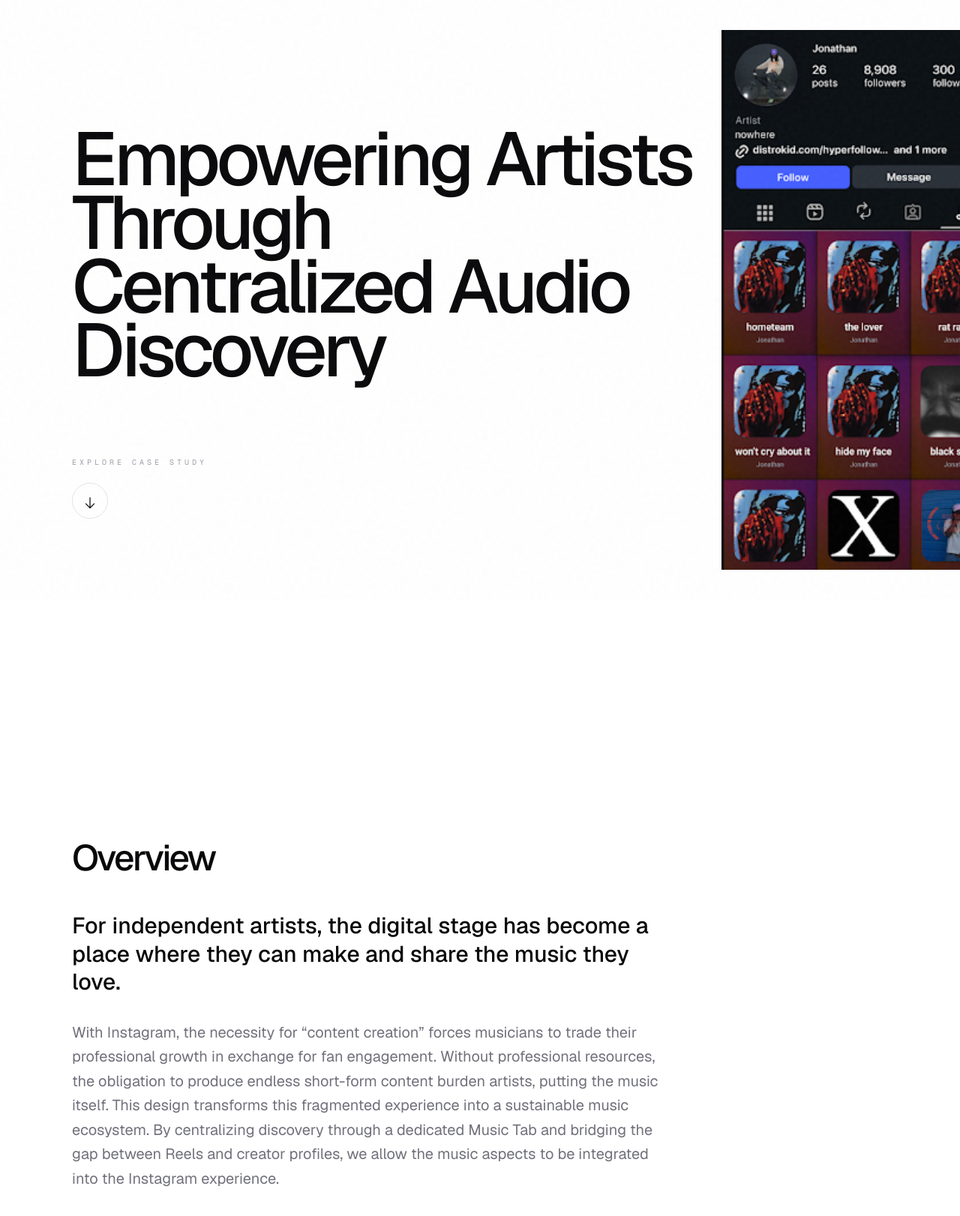
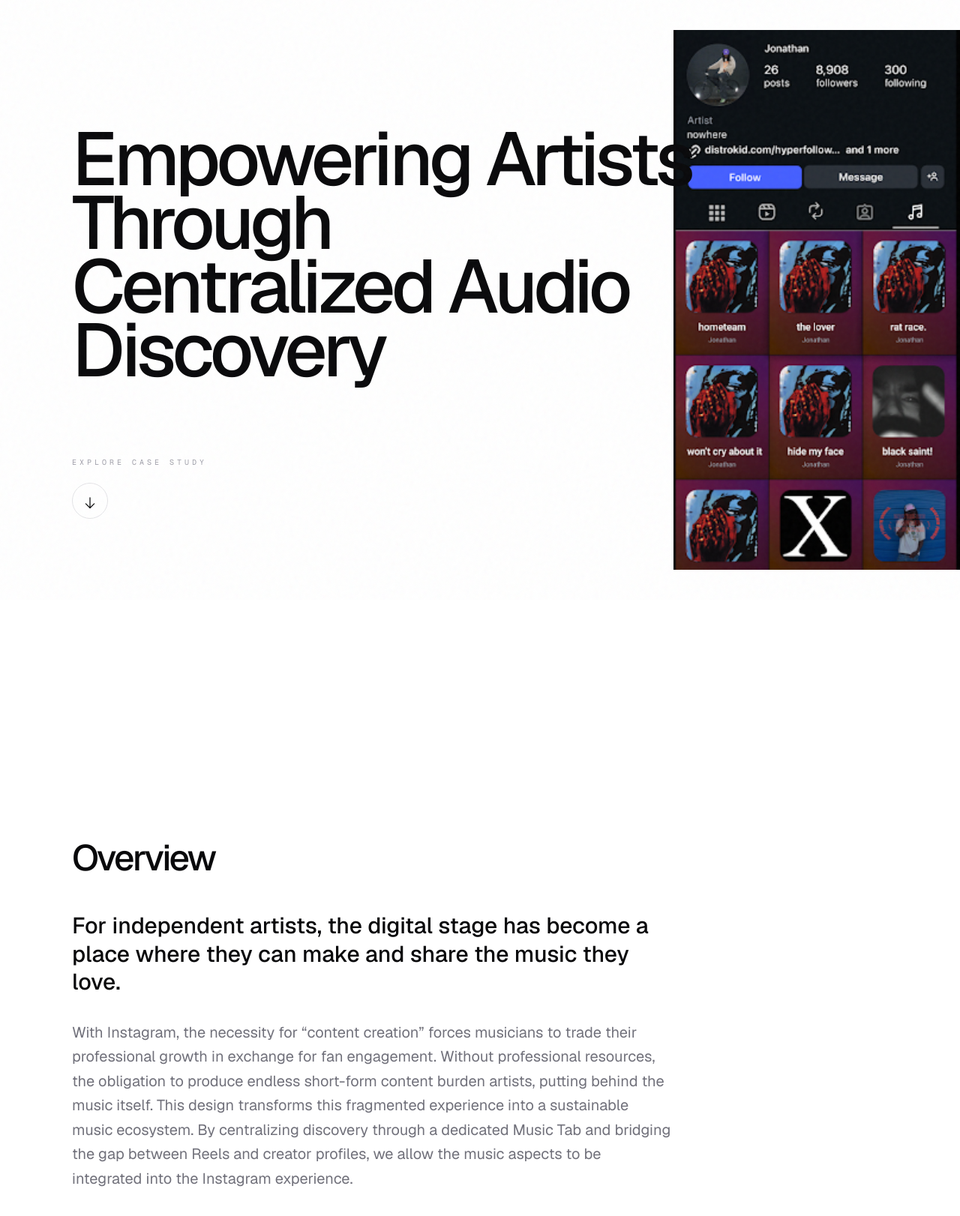
Before and after one commit to xiaojian1202/instagram-case-study, a Next.js app: page / in a window 1280 px wide. Shown: the top 1622 px of the page at 75% size. Built offline with nearby package versions, Linux system fonts and the light colour scheme.

Commit message:
fix: resolve horizontal overflow and scaling issues in Hero section

```diff
--- a/src/app/globals.css
+++ b/src/app/globals.css
@@ -30,7 +30,10 @@
   }
 }
 
+html,
 body {
+  overflow-x: hidden;
+  width: 100%;
   background: var(--background);
   color: var(--foreground);
   font-family: var(--font-geist-sans), ui-sans-serif, system-ui, -apple-system, sans-serif;
--- a/src/app/page.tsx
+++ b/src/app/page.tsx
@@ -70,7 +70,7 @@ export default function CaseStudyPage() {
       </div>
 
       {/* Hero Section */}
-      <section className="relative min-h-[100dvh] flex flex-col justify-end pt-24 pb-32 px-6 md:px-12 lg:px-24 max-w-[1400px] mx-auto">
+      <section className="relative min-h-[100dvh] flex flex-col justify-end pt-24 pb-32 px-6 md:px-12 lg:px-24 max-w-[1400px] mx-auto overflow-x-clip">
         <div className="z-10 max-w-5xl">
           <Reveal y={80}>
             <h1 className="text-6xl md:text-8xl lg:text-[100px] font-medium tracking-tighter leading-[0.85] mb-20">
@@ -105,7 +105,7 @@ export default function CaseStudyPage() {
           initial={{ opacity: 0, scale: 1.1, x: 100, rotate: 5 }}
           animate={{ opacity: 1, scale: 1, x: 0, rotate: 0 }}
           transition={{ duration: 2.5, ease: [0.32, 0.72, 0, 1] }}
-          className="absolute top-1/2 right-[-5%] -translate-y-1/2 w-full md:w-[70%] h-[60vh] md:h-[90vh] -z-0 opacity-10 md:opacity-100 pointer-events-none"
+          className="absolute top-1/2 right-0 -translate-y-1/2 w-full md:w-[70%] h-[60vh] md:h-[90vh] -z-0 opacity-10 md:opacity-100 pointer-events-none"
         >
           <div className="relative w-full h-full">
             <Image
@@ -137,7 +137,7 @@ export default function CaseStudyPage() {
             </Reveal>
             <Reveal delay={0.2}>
               <p className="text-lg md:text-xl text-zinc-500 leading-relaxed max-w-[65ch]">
-                With Instagram, the necessity for “content creation” forces musicians to trade their professional growth in exchange for fan engagement. Without professional resources, the obligation to produce endless short-form content burden artists, putting the music itself. This design transforms this fragmented experience into a sustainable music ecosystem. By centralizing discovery through a dedicated Music Tab and bridging the gap between Reels and creator profiles, we allow the music aspects to be integrated into the Instagram experience.
+                With Instagram, the necessity for “content creation” forces musicians to trade their professional growth in exchange for fan engagement. Without professional resources, the obligation to produce endless short-form content burden artists, putting behind the music itself. This design transforms this fragmented experience into a sustainable music ecosystem. By centralizing discovery through a dedicated Music Tab and bridging the gap between Reels and creator profiles, we allow the music aspects to be integrated into the Instagram experience.
               </p>
             </Reveal>
           </div>
```
